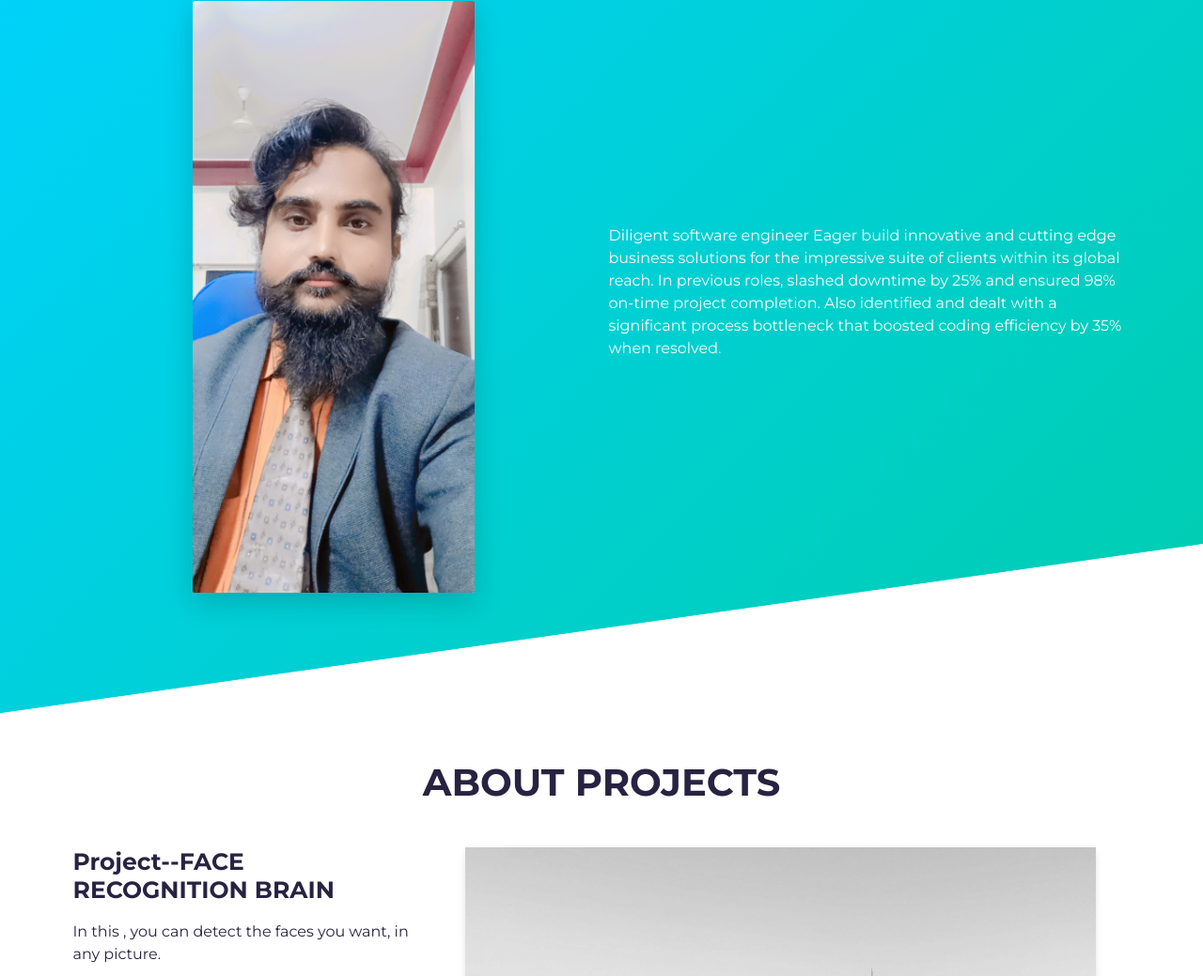
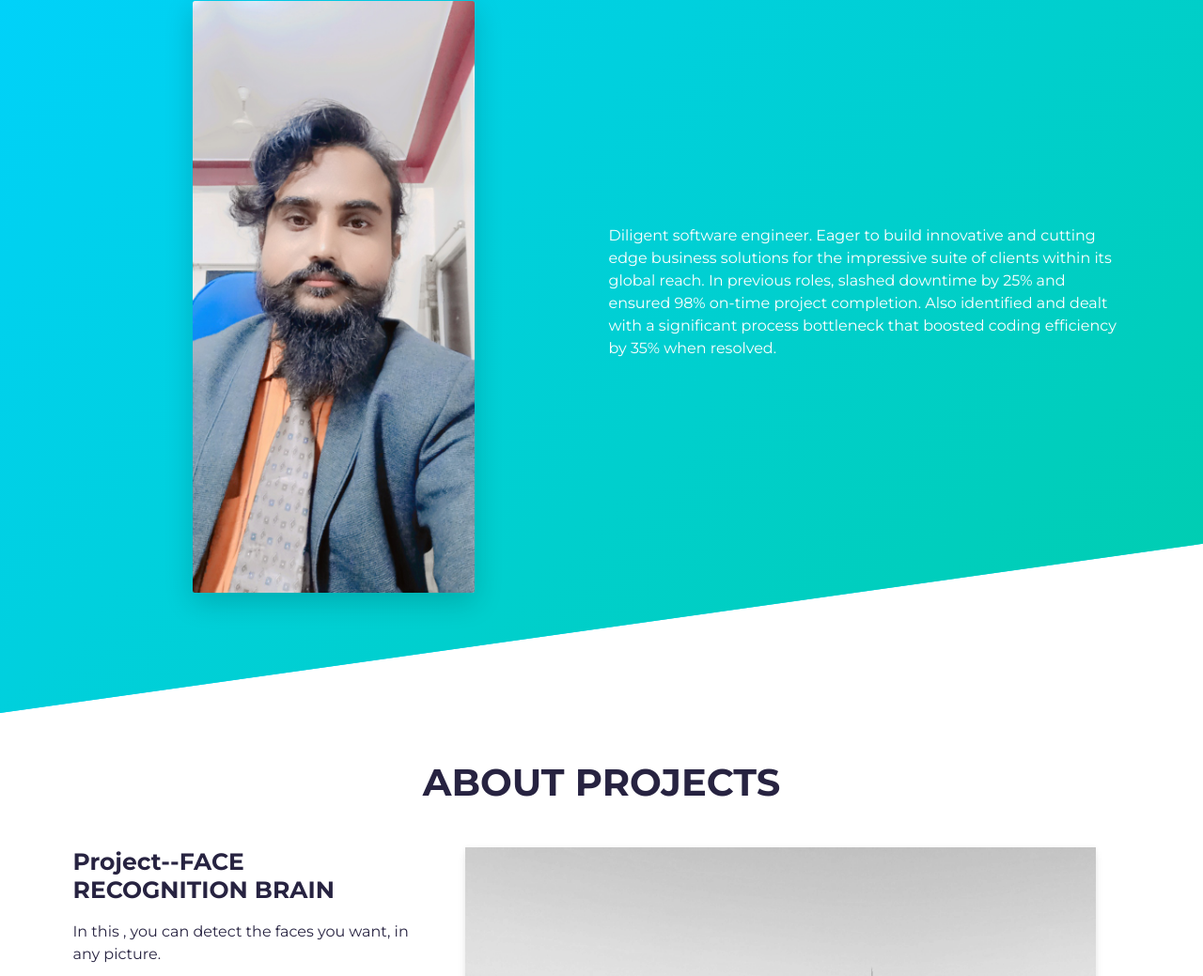
Before and after one commit to tysonmedora6/premi-re-application, a website built with Parcel: page src/index.html in a window 1280 px wide. Shown: the part 942-1981 px from the top of the page at 94% size. Built offline with nearby package versions, Linux system fonts and the light colour scheme.

Commit message:
Update index.html

```diff
--- a/src/index.html
+++ b/src/index.html
@@ -79,8 +79,8 @@
           <div class="col-md-6 col-sm-12">
             <div class="about-wrapper__info load-hidden">
               <p class="about-wrapper__info-text">
-                Diligent software engineer
-                Eager build innovative and cutting edge business solutions for the impressive suite of clients within its global reach.
+                Diligent software engineer.
+                Eager to build innovative and cutting edge business solutions for the impressive suite of clients within its global reach.
                 In previous roles,
                 slashed downtime by 25% and ensured 98% on-time project completion.
                 Also identified and dealt with a significant process bottleneck
```
